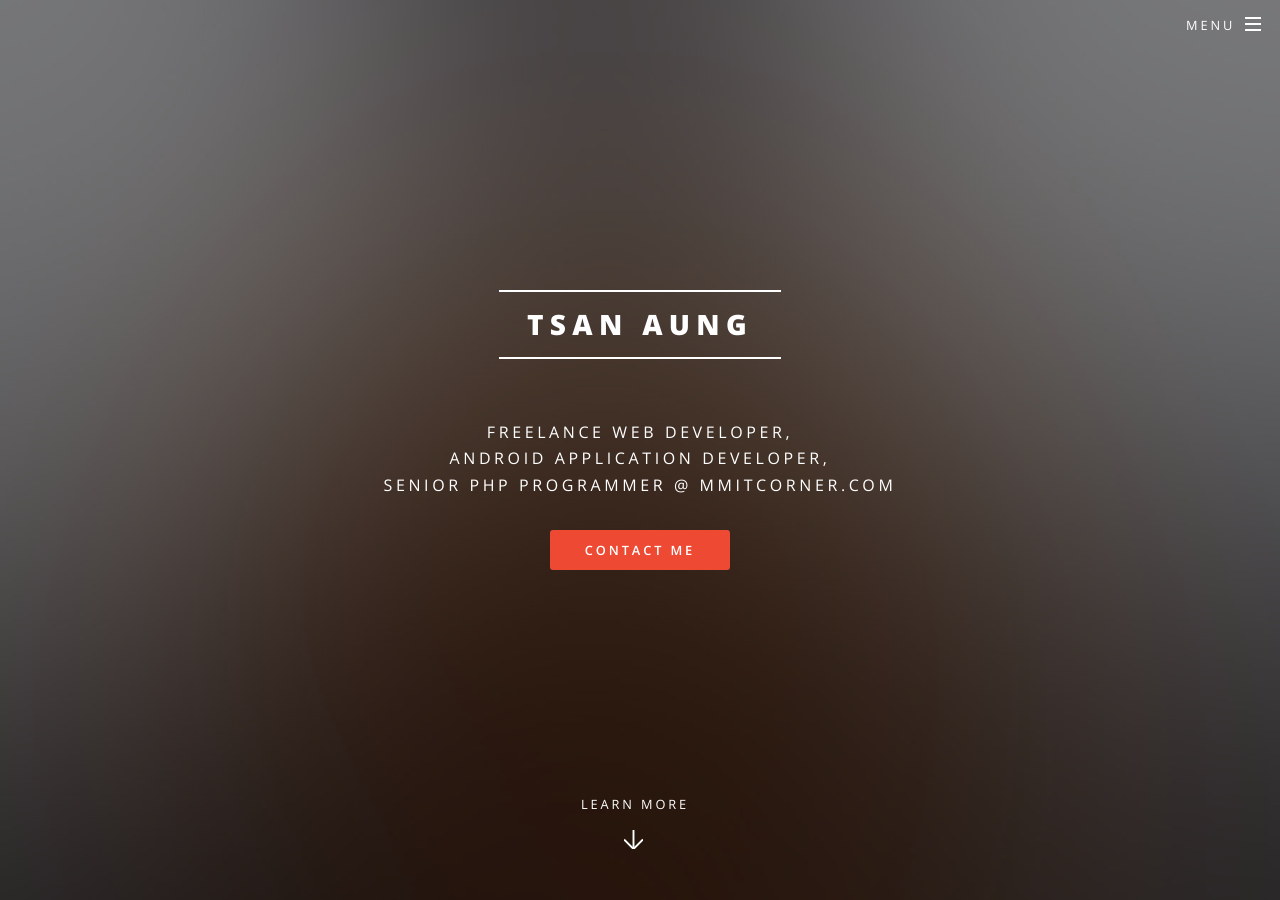
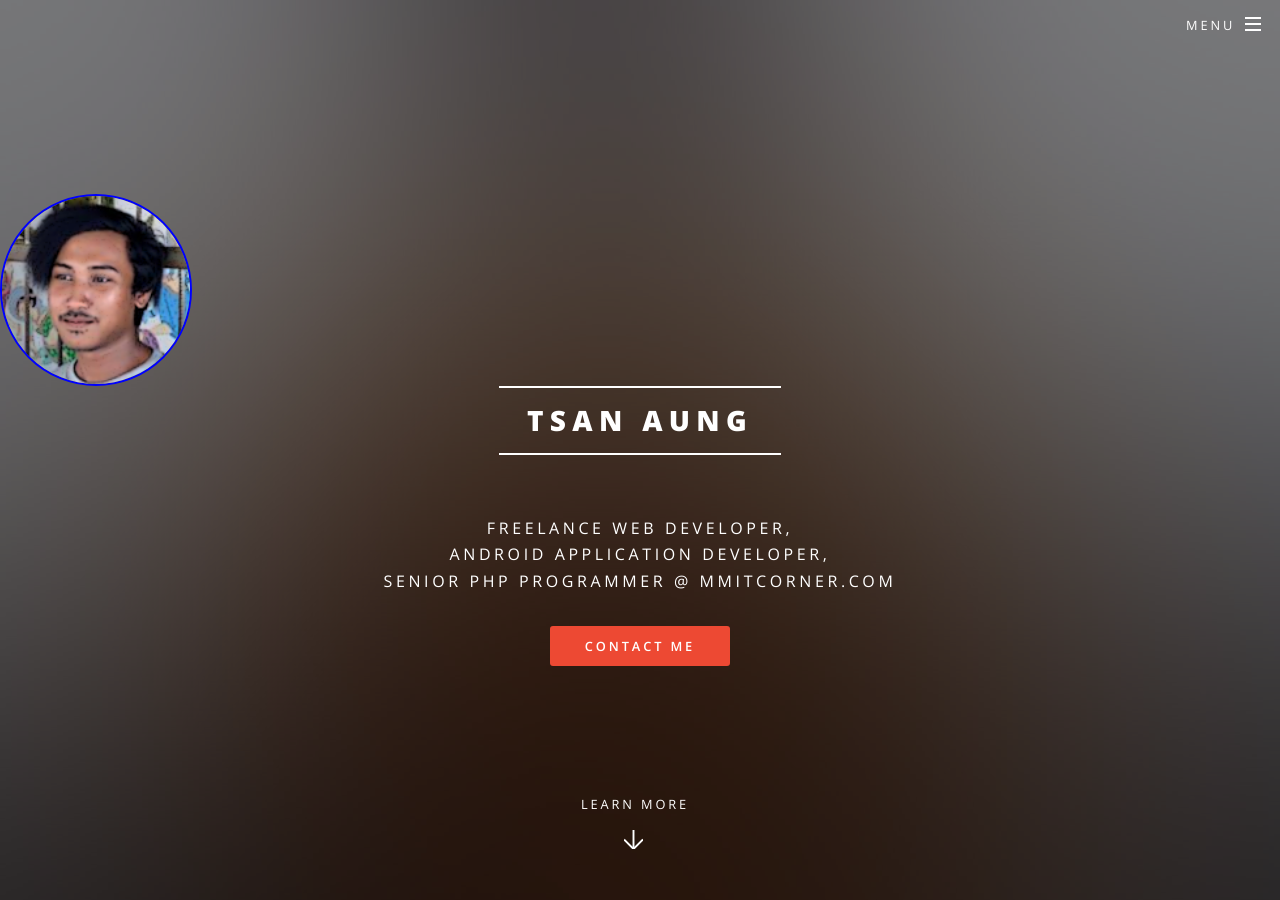
Before and after one commit to tsanaung/tsanaung.github.io, a Jekyll site: the page built from index.html, in a window 1280 px wide and 900 px high. Built offline with Jekyll 4.4.1, drawn with Linux system fonts in a browser that asks for light colours.

Commit message:
Initial commit

```diff
--- a/css/main.scss
+++ b/css/main.scss
@@ -547,6 +547,18 @@ $baseurl: '{{ site.baseurl }}/images';
 			}
 		}
 	}
+
+
+	.my_photo {
+		width: 2in;
+		height: 2in;
+		border: 2px solid blue;
+		border-radius: 1in;
+		display: inline-block;
+
+	}
+
+
 
 /* List */
 
--- a/index.html
+++ b/index.html
@@ -3,6 +3,7 @@ layout: landing
 ---
 				<!-- Banner -->
 					<section id="banner">
+						<img class="my_photo" src="images/my_photo.png" alt="" />
 						<div class="inner">
 							<h2>{{ site.title }}</h2>
 							<p>{{ site.description | markdownify }}</p>
```
Also changed, not shown: images/my_photo.png (added).
